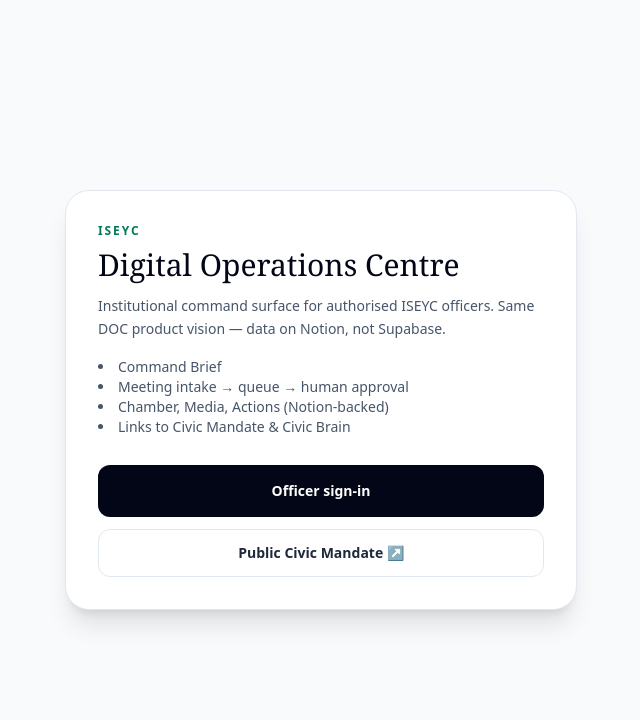
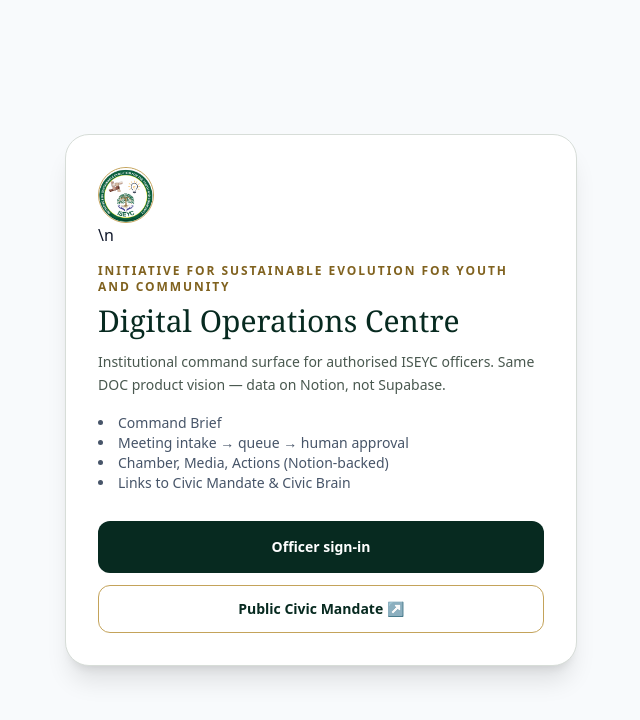
Before and after one commit to mrzulqarnainnadabo/iseyc-digital-operations-centre-notion, a Next.js app: page / in a window 1280 px wide. Shown: the top 720 px of the page, without its empty margins (319-959 px from the left). Built offline with nearby package versions, Linux system fonts and the light colour scheme.

Commit message:
Apply ISEYC institutional branding to DOC entry

```diff
--- a/app/page.tsx
+++ b/app/page.tsx
@@ -2,11 +2,11 @@ import Link from "next/link";
 
 export default function GatePage() {
   return (
-    <div className="grid min-h-screen place-items-center bg-[radial-gradient(circle_at_top_left,#ecfdf5,transparent_45%),#f8fafc] p-6">
-      <div className="w-full max-w-lg rounded-3xl border border-slate-200 bg-white p-8 shadow-xl">
-        <p className="text-xs font-bold uppercase tracking-[0.16em] text-emerald-700">ISEYC</p>
-        <h1 className="mt-2 font-serif text-3xl text-slate-950">Digital Operations Centre</h1>
-        <p className="mt-3 text-sm leading-relaxed text-slate-600">
+    <div className="grid min-h-screen place-items-center bg-[radial-gradient(circle_at_top_left,#e5f1eb,transparent_45%),#f7f3e9] p-6">
+      <div className="w-full max-w-lg rounded-3xl border border-[#d7ddd8] bg-white p-8 shadow-xl">
+        <img src="/iseyc-seal.svg" alt="ISEYC official seal" width="56" height="56" className="rounded-full border border-[#c4a35a] bg-white object-contain" />\n        <p className="mt-4 text-xs font-bold uppercase tracking-[0.16em] text-[#80621f]">Initiative for Sustainable Evolution for Youth and Community</p>
+        <h1 className="mt-2 font-serif text-3xl text-[#072a20]">Digital Operations Centre</h1>
+        <p className="mt-3 text-sm leading-relaxed text-[#49584f]">
           Institutional command surface for authorised ISEYC officers. Same DOC product vision —
           data on Notion, not Supabase.
         </p>
@@ -18,13 +18,13 @@ export default function GatePage() {
         </ul>
         <Link
           href="/login"
-          className="mt-7 flex min-h-[52px] items-center justify-center rounded-xl bg-slate-950 text-sm font-semibold text-white"
+          className="mt-7 flex min-h-[52px] items-center justify-center rounded-xl bg-[#072a20] text-sm font-semibold text-white"
         >
           Officer sign-in
         </Link>
         <a
           href="https://2027-street-mandate.vercel.app"
-          className="mt-3 flex min-h-[48px] items-center justify-center rounded-xl border border-slate-200 text-sm font-semibold text-slate-800"
+          className="mt-3 flex min-h-[48px] items-center justify-center rounded-xl border border-[#c4a35a] text-sm font-semibold text-[#072a20]"
           target="_blank"
           rel="noopener noreferrer"
         >
```
